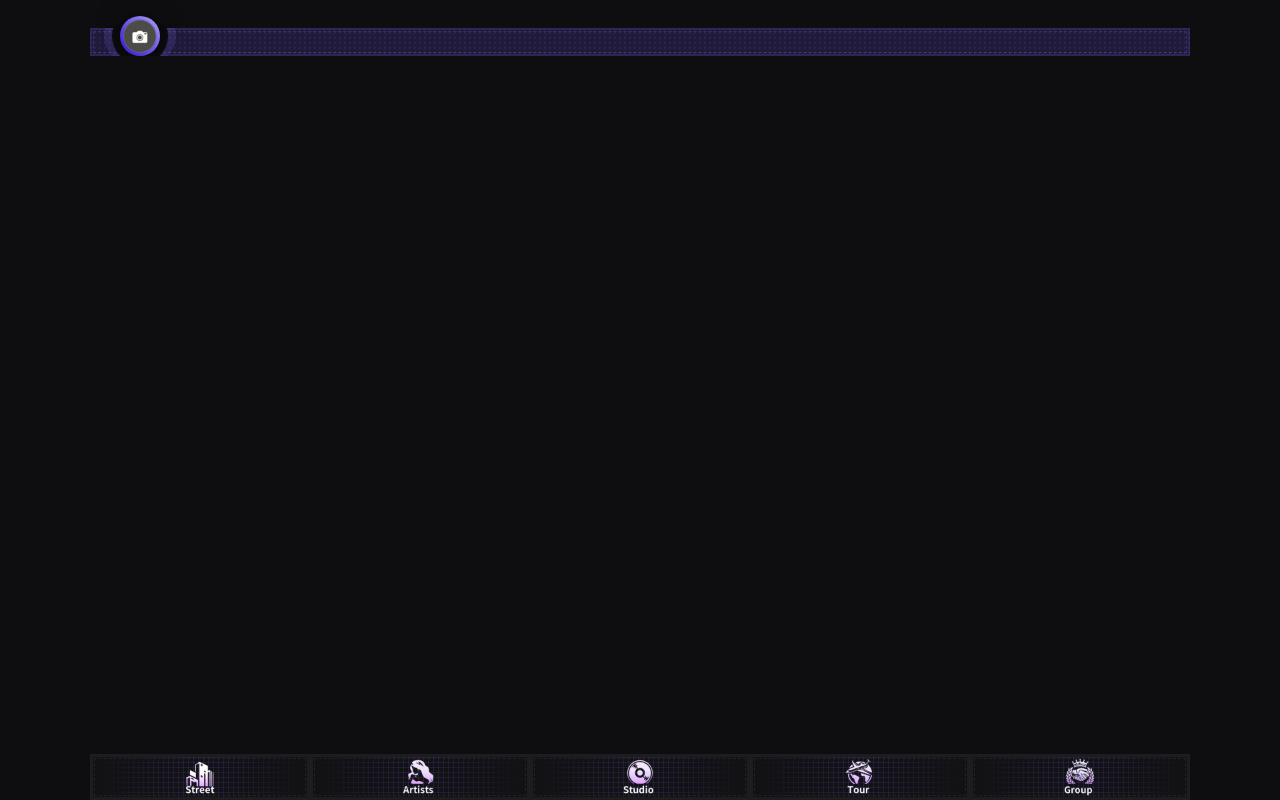
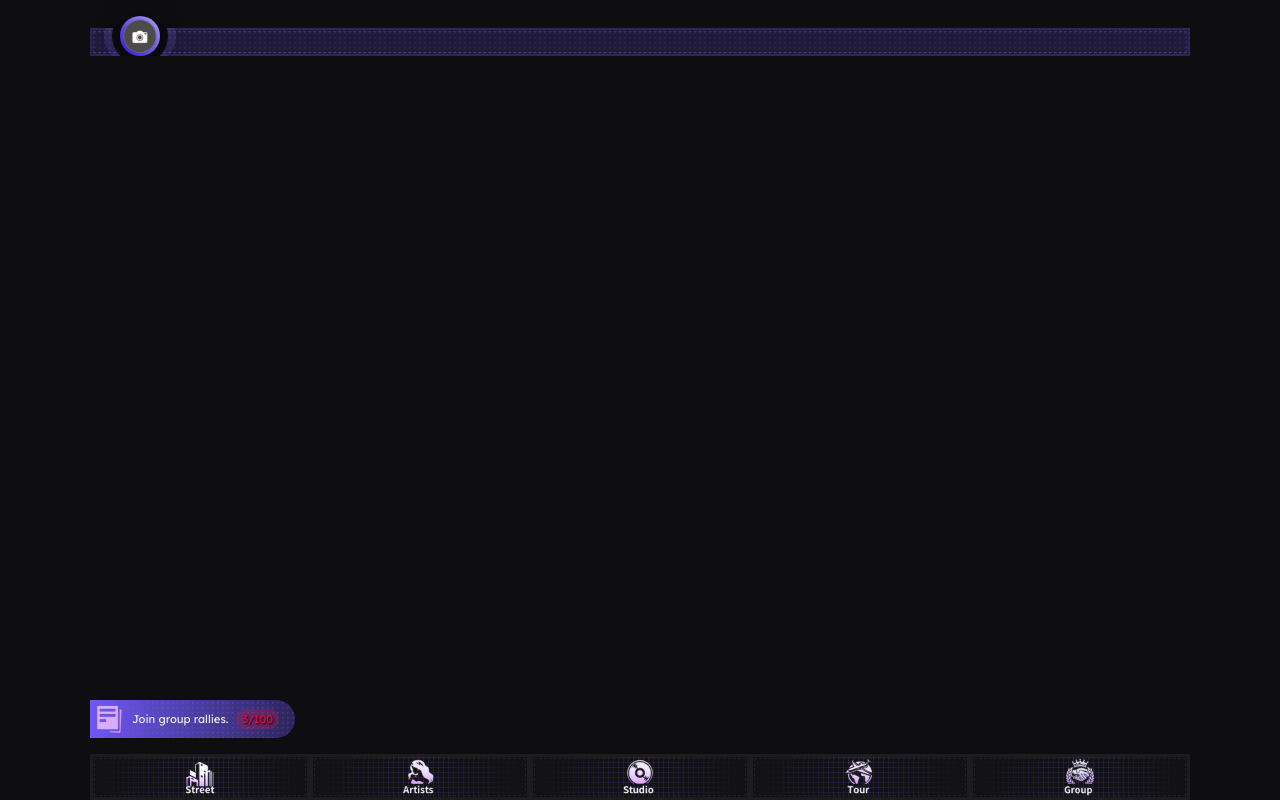
Before and after one commit to s9poa/play-topgirl, a React (Vite) app: page / in a window 1280 px wide. Built offline with nearby package versions, Linux system fonts and the light colour scheme.

Commit message:
Added in the MainUIQuestDirection (No Functionality)

```diff
--- /dev/null
+++ b/src/frontend/components/main-ui/questDirection.tsx
@@ -0,0 +1,13 @@
+import styles from '@/frontend/css/components/main-ui/questDirection.module.css'
+
+function MainUIQuestDirection () {
+    return (
+        <button className={styles.btn}>
+            <img src="/icons/quest-icon.webp" width="30" height="30" alt="" />
+            <span>Join group rallies.</span>
+            <span className={styles.progressTxt}>3/100</span>
+        </button>
+    )
+}
+
+export default MainUIQuestDirection;
--- a/src/frontend/components/pop-ups/profile.tsx
+++ b/src/frontend/components/pop-ups/profile.tsx
@@ -86,7 +86,7 @@ const ProfilePopUp = forwardRef<HTMLDivElement, ProfilePopUpProps>(({contentRef,
                     </div>
                 </div>
                 <div className={styles.actionContainer}>
-                    <div>
+                    <div className={`normalScalingEffect`}>
                         <img src="/icons/daily-news-icon.webp" width="30" height="30" alt="" />
                         <span>Daily News</span>
                     </div>
--- /dev/null
+++ b/src/frontend/css/components/main-ui/questDirection.module.css
@@ -0,0 +1,44 @@
+.btn {
+    display: flex;
+    align-items: center;
+    gap: .5rem;
+    font-size: .7rem;
+    border-radius: 0 100vw 100vw 0;
+    padding: .25rem 1rem .25rem .25rem;
+    position: relative;
+
+}
+.btn::before,
+.btn::after {
+    content: '';
+    position: absolute;
+    top: 0;
+    left: 0;
+    width: 100%;
+    height: 100%;
+    border-radius: inherit;
+}
+.btn::before {
+    z-index: -1;
+    background-image: radial-gradient(var(--transparent-primary-purple-2) 1px, transparent 1px);
+    background-size: 5px 5px;
+    /* -webkit-mask-image: linear-gradient(to right, transparent 0, black 50%, black calc(100% - 50%), transparent 100%), linear-gradient(to top, transparent 0, black 50%, black calc(100% - 50%), transparent 100%);
+    mask-image: linear-gradient(to right, transparent 0, black 50%, black calc(100% - 50%), transparent 100%), linear-gradient(to top, transparent 0, black 50%, black calc(100% - 50%), transparent 100%);
+    -webkit-mask-repeat: no-repeat;
+    mask-repeat: no-repeat;
+    -webkit-mask-size: 100% 100%;
+    mask-size: 100% 100%;
+    mask-composite: intersect; */
+}
+.btn::after {
+    background: var(--transparent-primary-purple-1);
+    background-image: linear-gradient(to right, var(--primary-purple), var(--transparent-primary-purple-1));
+    z-index: -2;
+}
+.progressTxt {
+    color: hsla(348, 83%, 47%, 1);
+    padding: .125rem .375rem;
+    border-radius: 100vw;
+    text-shadow: 1px 1px 2px black;
+    background: hsla(348, 83%, 47%, .275);
+}
--- a/src/frontend/css/global.css
+++ b/src/frontend/css/global.css
@@ -27,6 +27,7 @@
     --dk-layer-9: rgba(0,0,0,.975);
 
     --transparent-primary-purple-1: hsla(249, 87%, 65%, .175);
+    --transparent-primary-purple-2: hsla(249, 87%, 65%, .275);
     --primary-purple: hsl(249, 87%, 65%);
 
     --transparent-accent-purple-1: hsla(249, 86%, 80%, .175);
@@ -50,7 +51,7 @@ body {
     mask-repeat: no-repeat;
     -webkit-mask-size: 100% 100%;
     mask-size: 100% 100%;
-    /* mask-composite: intersect; "Use for when you have 2 linear gradients applied" */
+    mask-composite: intersect;
 }
 .scale-effect {
     transition: transform .125s ease-in-out;
@@ -73,6 +74,17 @@ body {
 }
 .txtOpacityEffect {
     animation: 3s txtOpacityEffect linear infinite;
+}
+.normalScalingEffect {
+    animation: 3s normalScalingEffect linear infinite;
+}
+@keyframes normalScalingEffect {
+    0% {
+        transform: scale(1);
+    }
+    50% {
+        transform: scale(.9);
+    }
 }
 @keyframes btnScalingEffect {
     0% {
--- a/src/frontend/css/pages/index.module.css
+++ b/src/frontend/css/pages/index.module.css
@@ -4,3 +4,15 @@
     height: 100vh;
     height: 100dvh;
 }
+.mainContentContainer {
+    height: 100%;
+    position: relative;
+}
+.bottomLeft {
+    display: flex;
+    flex-direction: column;
+    gap: 1rem;
+    position: absolute;
+    bottom: 1rem;
+    left: 0;
+}
--- a/src/frontend/directory/index.tsx
+++ b/src/frontend/directory/index.tsx
@@ -1,11 +1,17 @@
 import styles from '@/frontend/css/pages/index.module.css'
 import MainUIFooter from "../components/main-ui/footer"
 import MainUIHeader from '../components/main-ui/header'
+import MainUIQuestDirection from '../components/main-ui/questDirection'
 
 function Index () {
     return (
         <div className={`${styles.page} wrapper`}>
             <MainUIHeader />
+            <div className={styles.mainContentContainer}>
+                <div className={styles.bottomLeft}>
+                    <MainUIQuestDirection />
+                </div>
+            </div>
             <MainUIFooter />
         </div>
     )
```
Also changed, not shown: public/icons/quest-icon.webp (added).
